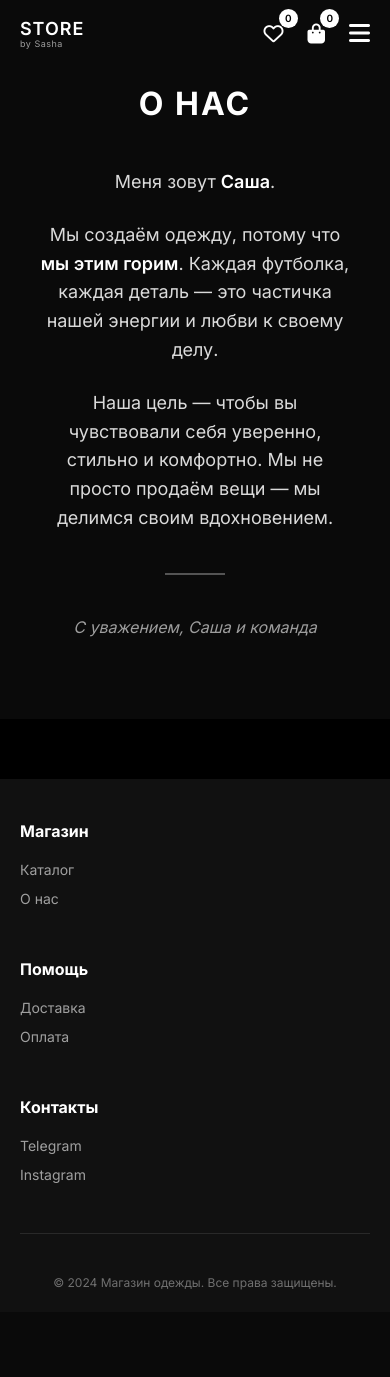
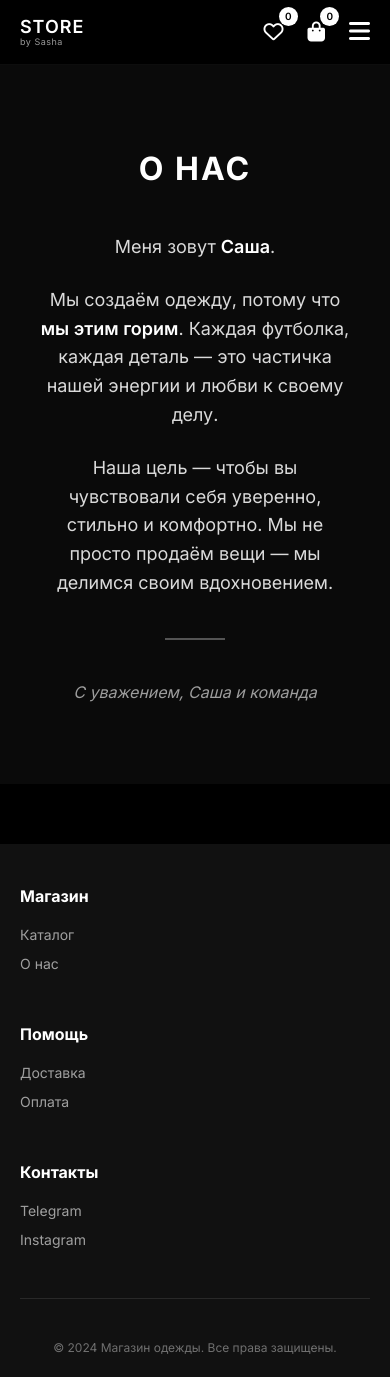
Before and after one commit to firsovak-hash/store, a Flask app: page /about in a window 390 px wide. Before the commit the page ends 1290 px from the top, so only its background shows below. Run offline with Flask 3, Linux system fonts and the light colour scheme.

Commit message:
Update base.html

```diff
--- a/templates/base.html
+++ b/templates/base.html
@@ -18,23 +18,25 @@
             background: #000000;
             color: #1a1a1a;
             line-height: 1.5;
+            padding-top: 80px; /* Чтобы контент не начинался под шапкой */
         }
 
-        /* ШАПКА */
+        /* ШАПКА — ФИКСИРОВАННАЯ (НЕ УЛЕТАЕТ ПРИ СКРОЛЛЕ) */
         .navbar {
-            position: absolute;
+            position: fixed;
             top: 0;
             left: 0;
             right: 0;
-            padding: 24px 40px;
+            padding: 20px 40px;
             display: flex;
             justify-content: space-between;
             align-items: center;
             z-index: 100;
-            background: transparent;
+            background: rgba(0, 0, 0, 0.85);
+            backdrop-filter: blur(10px);
+            border-bottom: 1px solid rgba(255, 255, 255, 0.05);
         }
 
-        /* ЛОГОТИП */
         .logo {
             text-decoration: none;
             line-height: 1.2;
@@ -100,7 +102,6 @@
             text-align: center;
         }
 
-        /* Бургер */
         .burger {
             display: none;
             cursor: pointer;
@@ -155,7 +156,6 @@
             min-height: calc(100vh - 200px);
         }
 
-        /* ФУТЕР */
         .footer {
             background: #111;
             padding: 60px 40px 30px;
@@ -199,7 +199,7 @@
 
         @media (max-width: 768px) {
             .navbar {
-                padding: 16px 20px;
+                padding: 14px 20px;
             }
             .nav-links {
                 display: none;
@@ -215,6 +215,9 @@
             }
             .logo-by {
                 font-size: 9px;
+            }
+            body {
+                padding-top: 65px;
             }
         }
 
```
